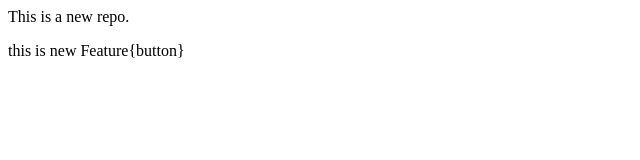
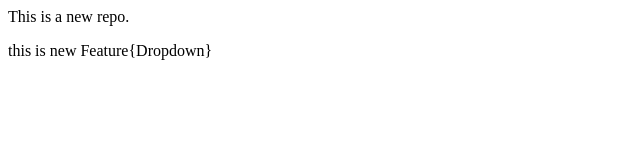
Before and after one commit to RajaAkashk/localrepo, a plain HTML site: page index.html in a window 1280 px wide. Shown: the full height of the page, 0-640 px from the left. Drawn offline with Linux system fonts and the light colour scheme.

Commit message:
add dropdown

```diff
--- a/index.html
+++ b/index.html
@@ -1,2 +1,2 @@
 <p>This is a new repo.</p>
-<p>  this is new Feature{button}</p>
+<p>  this is new Feature{Dropdown}</p>
```
